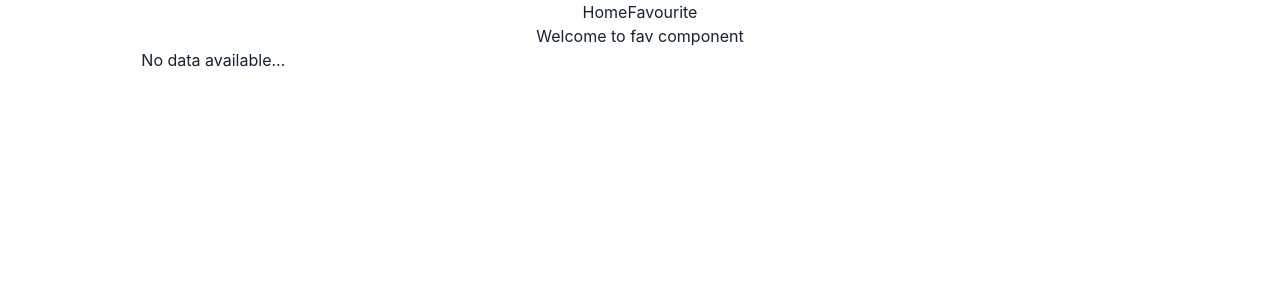
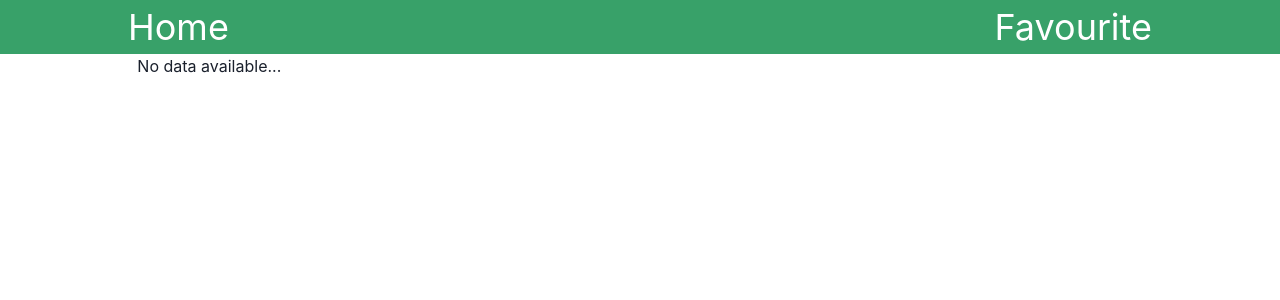
Before and after one commit to sanjayloncha/myMovieApp, a React (Create React App) app in the folder my-movie-app/: page /favourite in a window 1280 px wide. Shown: the top 300 px of the page. Built offline with nearby package versions, Linux system fonts and the light colour scheme.

Commit message:
style updated

```diff
--- a/my-movie-app/package.json
+++ b/my-movie-app/package.json
@@ -3,6 +3,7 @@
   "version": "0.1.0",
   "private": true,
   "dependencies": {
+    "@chakra-ui/icons": "^2.0.17",
     "@chakra-ui/react": "^2.4.9",
     "@emotion/react": "^11.10.5",
     "@emotion/styled": "^11.10.5",
--- a/my-movie-app/src/Components/Favourite/Favourite.jsx
+++ b/my-movie-app/src/Components/Favourite/Favourite.jsx
@@ -1,6 +1,6 @@
 import React, { useState } from "react";
 import { useSelector, useDispatch } from "react-redux";
-import { Link } from "react-router-dom" ;
+import { Link } from "react-router-dom";
 import {
   Grid,
   Button,
@@ -9,6 +9,7 @@ import {
   Image,
   GridItem,
   Flex,
+  Spacer
 } from "@chakra-ui/react";
 import filterAction from "../../Redux/Action/filterAction";
 
@@ -29,8 +30,8 @@ export default function Favourite() {
 
   return (
     <div>
-      <h1>Welcome to fav component</h1>
-      <Grid templateColumns="repeat(3,1fr)">
+      <Grid templateColumns={["repeat(1, 1fr)", "repeat(2, 1fr)", "repeat(3, 1fr)"]}
+        gridGap={3} >
         {data.length != 0 ? (
           data.map((item, id) => {
             return (
@@ -38,9 +39,10 @@ export default function Favourite() {
                 maxW="sm"
                 borderWidth="1px"
                 rounded="lg"
+                boxShadow="0 0 10px black"
                 overflow="hidden"
-                p="5"
-                m="5"
+                p="2"
+                m="30px auto"
                 key={id}
               >
                 <Image
@@ -53,14 +55,18 @@ export default function Favourite() {
                 <Box p="5">
                   <Text fontWeight="bold">{item.Title}</Text>
                   <Text>{item.Year}</Text>
-                  <Flex>
-                  <Button><Link to={`/view/${item.Title}`} >View</Link></Button>
+                  <Flex w="80%" m="auto" p="20px" >
+                    <Button>
+                      <Link to={`/view/${item.Title}`}>View</Link>
+                    </Button>
+                    <Spacer />
                     <Button
                       colorScheme="blue"
                       onClick={() => remove(item.imdbID)}
                     >
                       Remove
                     </Button>
+
                   </Flex>
                 </Box>
               </GridItem>
--- a/my-movie-app/src/Components/Movie/Movie.jsx
+++ b/my-movie-app/src/Components/Movie/Movie.jsx
@@ -11,17 +11,16 @@ export default function Movie() {
   let storeData = useSelector((data) => {
     return data.searchedMovie;
   });
-  // console.log(storeData) ;
 
   let add = (item) => {
     favAction(item, dispatch);
-    // setDisable(true);
   };
 
   return (
     <div>
       {storeData.length != 0 ? (
-        <Grid templateColumns={["repeat(3,1fr),repeat(2,1fr),repeat(1,1fr)"]}>
+        <Grid templateColumns={["repeat(1, 1fr)", "repeat(2, 1fr)", "repeat(3, 1fr)"]}
+        gridGap={5} >
           {storeData.map((item, id) => {
 
             return (
--- /dev/null
+++ b/my-movie-app/src/Components/Navbar/NavBar.module.css
@@ -0,0 +1,4 @@
+.selected {
+    color: red;
+    font-weight: 50px;
+}
--- a/my-movie-app/src/Components/Navbar/Navbar.jsx
+++ b/my-movie-app/src/Components/Navbar/Navbar.jsx
@@ -1,12 +1,20 @@
-import React from 'react' ;
-import { Link } from 'react-router-dom';
+import React from "react";
+import { Link,NavLink } from "react-router-dom";
+import { Text, Flex,Spacer,Box } from "@chakra-ui/react";
+import navStyle from "./NavBar.module.css" ;
 
 export default function Navbar() {
-
   return (
-    <div>
-        <Link to="/" >Home</Link>
-        <Link to="/favourite" >Favourite</Link>
-    </div>
-  )
+    <Box bg="green.500" color="white"   >
+      <Flex w="80%" m="auto"  >
+        <Text fontSize="4xl">
+          <NavLink to="/" activeClassName={navStyle.selected} >Home</NavLink>
+        </Text>
+        <Spacer />
+        <Text fontSize="4xl">
+          <NavLink to="/favourite" activeClassName={navStyle.selected} >Favourite</NavLink>
+        </Text>
+      </Flex>
+    </Box>
+  );
 }
--- a/my-movie-app/src/Components/View/View.jsx
+++ b/my-movie-app/src/Components/View/View.jsx
@@ -10,18 +10,14 @@ export default function View() {
 
   let movie = useParams() ;
   let singleMovie = data.filter((e)=>{
-    // console.log(e.Title) ;
-    // console.log(movie.id) ;
     if(e.Title === movie.id ){
       return e ;
     }
   })
 
-  console.log(singleMovie) ;
-  // console.log(data) ;
   return (
     <div>
-      <h1>view component</h1>
+
       <GridItem
                 maxW="sm"
                 borderWidth="1px"
```
Also changed, not shown: 1 other file (tests, documents, lock files or other folders).
